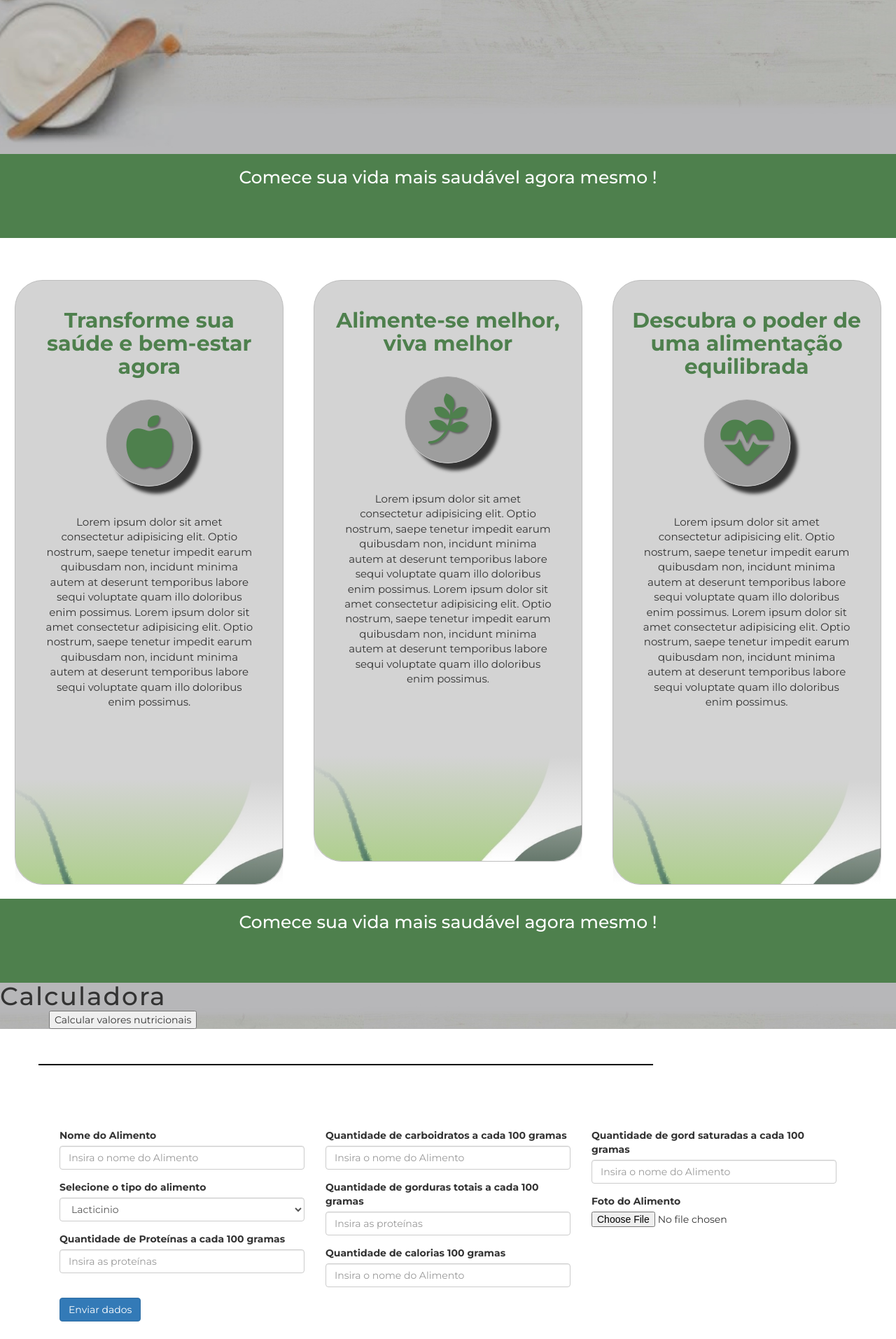
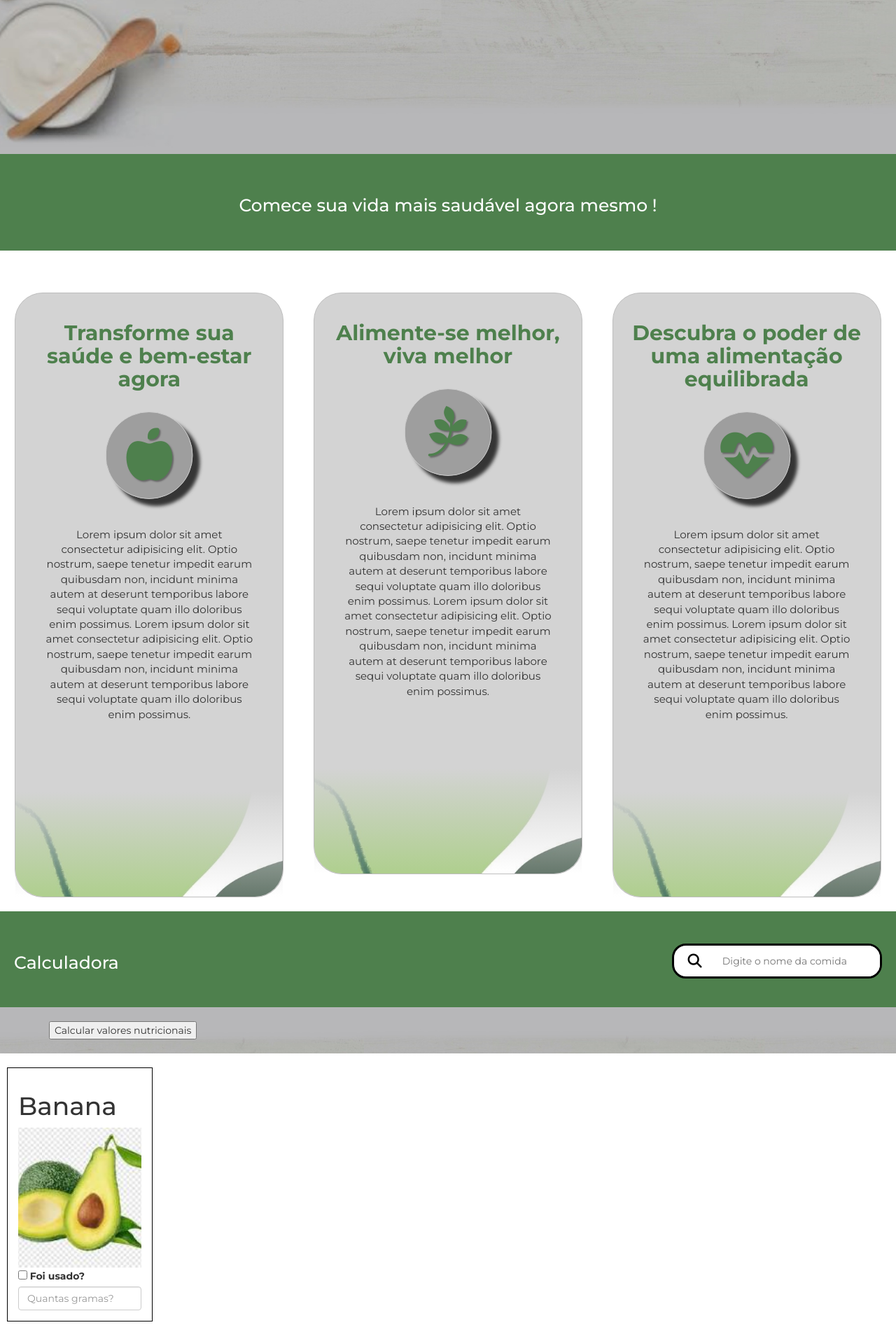
Before and after one commit to Joaovitorsantozz/PHP-calories-calculator, a PHP site: page / in a window 1280 px wide. Shown: the part 580-2493 px from the top of the page at 70% size. Before the commit the page ends 2468 px from the top, so only its background shows below. Run offline with PHP 8.4, Linux system fonts and the light colour scheme; data that the repository does not hold is empty; grey boxes are pictures that could not be loaded.

Commit message:
att 12/09/2024 div style

```diff
--- a/index.php
+++ b/index.php
@@ -42,6 +42,7 @@
     <meta http-equiv="X-UA-Compatible" content="IE=edge">
     <meta name="viewport" content="width=device-width, initial-scale=1">
     <title>Document</title>
+    <script src="search.js" defer></script>
     <link rel="stylesheet" href="https://cdnjs.cloudflare.com/ajax/libs/font-awesome/6.7.1/css/all.min.css" integrity="sha512-5Hs3dF2AEPkpNAR7UiOHba+lRSJNeM2ECkwxUIxC1Q/FLycGTbNapWXB4tP889k5T5Ju8fs4b1P5z/iB4nMfSQ==" crossorigin="anonymous" referrerpolicy="no-referrer" />
     <link rel="stylesheet" href="https://cdn.jsdelivr.net/npm/bootstrap@3.4.1/dist/css/bootstrap.min.css" integrity="sha384-HSMxcRTRxnN+Bdg0JdbxYKrThecOKuH5zCYotlSAcp1+c8xmyTe9GYg1l9a69psu" crossorigin="anonymous">
 
@@ -158,16 +159,17 @@
             </div>
     </section>
     <section class="intersection">
-        <div class="container">
-            <div class="row">
-                <div class="col-md-12 text-center">
-                    <h1>Comece sua vida mais saudável agora mesmo !</h1>
-                </div>
+
+        <div class="search ">
+            <h1 class="text-left">Calculadora</h1>
+            <div class="input-search">
+                <i class="fa-solid fa-magnifying-glass"></i>
+                <input type="search" id="search" name="food" data-search placeholder="Digite o nome da comida" onkeyup="searchFood()">
             </div>
         </div>
+
     </section>
     <form method="post" class="form-banner">
-        <h1>Calculadora</h1>
         <?php
         $sql = $pdo->prepare('SELECT DISTINCT `id_tipo` from `tb_nutri`');
         $sql->execute();
@@ -175,14 +177,9 @@
 
         $sql = $pdo->prepare('SELECT * FROM `tb_nutri` WHERE `id_tipo` = :tipo');
         foreach ($cate as $categoria) {
-
-
         ?>
-
             <section class="frutas">
-
                 <div class=" fruta-container">
-
                     <h2 class="text-left"><?php echo $categoria['id_tipo'] ?>s</h2>
                     <p> selecione as/os <?php echo $categoria['id_tipo'] ?>s utilizadas(os)</p>
                     <div class="row">
@@ -192,60 +189,14 @@
                         $types = $sql->fetchAll();
                         foreach ($types as $food) {
                         ?>
-                            <div class="col-md-2">
-                                <h2 class="text-center nome-comida"> <?php echo $food['Nome'];
-                                                                        ?></h2>
+                            <div class="col-md-2 food-item" data-name="<?php echo strtolower($food['Nome']); ?>">
+                                <h2 class="text-center nome-comida"> <?php echo $food['Nome']; ?></h2>
                                 <div class="item">
-
-                                    <div class="row row-custom">
-
-
+                                    <div class="row ">
                                         <div class="form-check ">
                                             <?php $alimento->getImagem($food['Nome']); ?>
-                                            <input class="form-check-input usadoform" type="checkbox" name="checkbox[]" value="<?php echo $food['Nome'] ?>" id="defaultCheck<?php echo $i; ?>">
-                                            <label class="form-check-label usadoform" value="" for="defaultCheck<?php echo $i; ?>">
-                                                Foi usado?
-                                            </label>
-                                            <input class="form-control mt-2" type="text" placeholder="Quantas gramas?" name="<?php echo $food['Nome'] ?>" />
-                                        </div>
-                                    </div>
-                                </div>
-                            </div>
-
-
-                            <div class="col-md-2">
-                                <h2 class="text-center nome-comida"> <?php echo $food['Nome'];
-                                                                        ?></h2>
-                                <div class="item">
-
-                                    <div class="row">
-
-
-                                        <div class="form-check ">
-                                            <?php $alimento->getImagem($food['Nome']); ?>
-                                            <input class="form-check-input usadoform" type="checkbox" name="checkbox[]" value="<?php echo $food['Nome'] ?>" id="defaultCheck<?php echo $i; ?>">
-                                            <label class="form-check-label usadoform" value="" for="defaultCheck<?php echo $i; ?>">
-                                                Foi usado?
-                                            </label>
-                                            <input class="form-control mt-2" type="text" placeholder="Quantas gramas?" name="<?php echo $food['Nome'] ?>" />
-                                        </div>
-                                    </div>
-                                </div>
-                            </div>
-
-
-                            <div class="col-md-2">
-                                <h2 class="text-center nome-comida"> <?php echo $food['Nome'];
-                                                                        ?></h2>
-                                <div class="item">
-
-                                    <div class="row">
-
-
-                                        <div class="form-check ">
-                                            <?php $alimento->getImagem($food['Nome']); ?>
-                                            <input class="form-check-input usadoform" type="checkbox" name="checkbox[]" value="<?php echo $food['Nome'] ?>" id="defaultCheck<?php echo $i; ?>">
-                                            <label class="form-check-label usadoform" value="" for="defaultCheck<?php echo $i; ?>">
+                                            <input class="form-check-input " type="checkbox" name="checkbox[]" value="<?php echo $food['Nome'] ?>" id="defaultCheck<?php echo $i; ?>">
+                                            <label class="form-check-label " value="" for="defaultCheck<?php echo $i; ?>">
                                                 Foi usado?
                                             </label>
                                             <input class="form-control mt-2" type="text" placeholder="Quantas gramas?" name="<?php echo $food['Nome'] ?>" />
@@ -256,22 +207,29 @@
                         <?php } ?>
                     </div>
                 </div>
-
-
-
-
-
-
-
-
             </section>
         <?php  } ?>
         <div class="container">
-
             <input type="submit" value="Calcular valores nutricionais" name="enviar">
         </div>
     </form>
 
+    <div class="item-cardz">
+        <div class="card">
+            <div class="header-item">
+                <h1>Banana</h1>
+            </div>
+            <div class="body">
+                <div class="card-picture"></div>
+                <input class="form-check-input " type="checkbox" name="check">
+                <label class="form-check-label " value="">
+                    Foi usado?
+                </label>
+                <input class="form-control mt-2" type="text" placeholder="Quantas gramas?" />
+            </div>
+        </div>
+
+    </div>
     <section class="tabela-nutricional">
 
         <div class="container">
--- /dev/null
+++ b/search.js
@@ -0,0 +1,14 @@
+function searchFood(){
+    const searchInput=document.getElementById('search').value.toLowerCase();
+    const foodItem=document.querySelectorAll('.food-item');
+
+    foodItem.forEach(item => {
+        const foodName = item.getAttribute('data-name');
+
+        if(foodName.includes(searchInput)){
+            item.style.display="block";
+        }else{
+            item.style.display="none";
+        }
+    });
+}
--- a/style.css
+++ b/style.css
@@ -24,8 +24,15 @@
   background-size: cover;
   width: 100%;
   position: relative;
+  padding: 20px;
+
 }
-
+.hidden {
+  display: none;
+}
+.section-frutas.hidden{
+  display: none !important;
+}
 .header {
   height: 100vh;
   background-image: url("img/freepik1.jpeg");
@@ -98,7 +105,6 @@
   gap: 2rem;
 }
 
-
 div.logo a {
   font-family: "Poppins", sans-serif;
   font-size: 3rem;
@@ -127,8 +133,8 @@
 
 section.intersection {
   background-color: rgb(78, 128, 77);
-  width:100%;
-  height:120px
+  width: 100%;
+  padding: 40px 20px;
 }
 
 div.symbol {
@@ -157,7 +163,7 @@
   font-size: 25px;
   color: white;
 }
-section.vantagens.contaiaaner.col-md-4{
+section.vantagens.contaiaaner.col-md-4 {
   max-height: 120px !important;
 }
 section.vantagens {
@@ -165,7 +171,7 @@
   min-height: 100vh;
 
   position: relative;
-  display:flex;
+  display: flex;
 }
 
 .contaiaaner {
@@ -231,7 +237,11 @@
   left: 0;
   right: 0;
   bottom: 0;
-  background: linear-gradient(to top, rgba(0, 0, 0, 0) 0%, rgb(211, 211, 211, 1) 75%);
+  background: linear-gradient(
+    to top,
+    rgba(0, 0, 0, 0) 0%,
+    rgb(211, 211, 211, 1) 75%
+  );
   pointer-events: none;
 }
 
@@ -283,7 +293,7 @@
     display: block;
     color: white;
   }
-  .drop-menu {
+  .drop-menu.open {
     display: block !important;
   }
   .logo {
@@ -301,8 +311,48 @@
     width: unset;
   }
 }
+div.search {
+  margin: 0 auto;
+  top: 0 !important;
+  display: flex;
+  width: 100%;
 
+}
+div.input-search {
+  margin-top: 6px;
+  width: 30rem;
+  height: 5rem;
+  display: flex;
+  position: relative;
+  margin-left: auto;
+  border: 3px solid black;
+  border-radius: 20px; /* Adiciona bordas arredondadas */
+  overflow: hidden; /* Garante que os elementos internos respeitem o border-radius */
+  background-color: white;
+}
 
+div.input-search input {
+  width: 80%; /* O input ocupa 80% da largura */
+  height: 90%;
+  padding: 0 10px;
+  height: 100%;
+  outline: none; /* Remove o contorno padrão */
+  border:none;
+}
+
+div.input-search i {
+  border:none;
+  width: 20%; /* Ícone ocupa 20% da largura */
+  text-align: center;
+  height: 100%;
+  font-size: 20px;
+
+  color: black;
+  display: flex;
+  align-items: center;
+  justify-content: center;
+  cursor: pointer;
+}
 .action_btn:hover {
   color: white !important;
   transform: scale(1.05); /* Corrigido para usar transform */
@@ -376,11 +426,12 @@
 .user-picture {
   width: 100%;
   padding-top: 100%;
+  height: 10px !important;
   background-color: #ccc;
   background-position: center;
   background-repeat: no-repeat;
 }
-
+div.form-check
 .item-picture {
   background-size: contain;
 }
@@ -411,6 +462,7 @@
   margin: 0;
   padding: 0;
   letter-spacing: 2px;
+  margin-left: 6rem;
 }
 
 section.frutas.row {
@@ -446,3 +498,35 @@
   margin-top: 20px;
   font-size: 20px;
 }
+
+div.card-wrapper{
+  display: flex;
+  flex-direction: column;
+  gap:.25rem;
+}
+
+.item-cardz{
+  padding: 20px 10px;
+  gap:.25rem;
+  display: grid !important;
+  grid-template-columns: repeat(auto-fill,minmax(200px,1fr));
+}
+
+.card-picture{
+  width: 100%;
+  height: 200px;
+  background-size: cover;
+  background-position: center;
+  background-image: url("img/abacate.png");
+}
+.card{
+  border:1px solid black;
+  padding: 15px;
+  box-sizing: border-box; /* importante para incluir padding nas dimensões */
+  word-break: break-word; /* quebra palavras longas */
+  overflow-wrap: break-word; /* garante quebra adicional */
+}
+
+.card p{
+  display: flex;
+}
```
